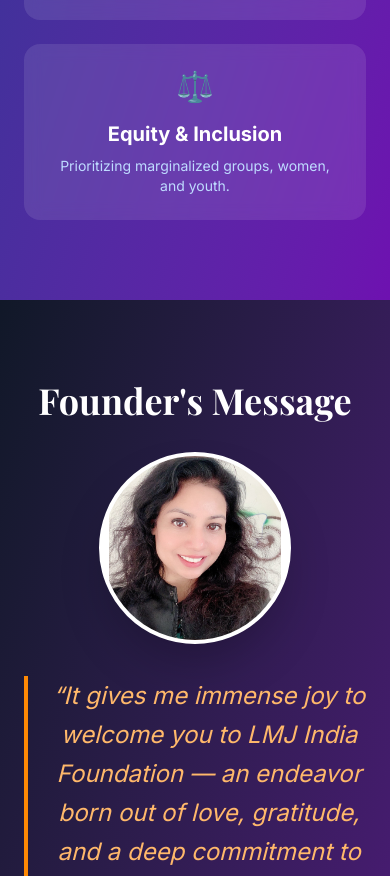
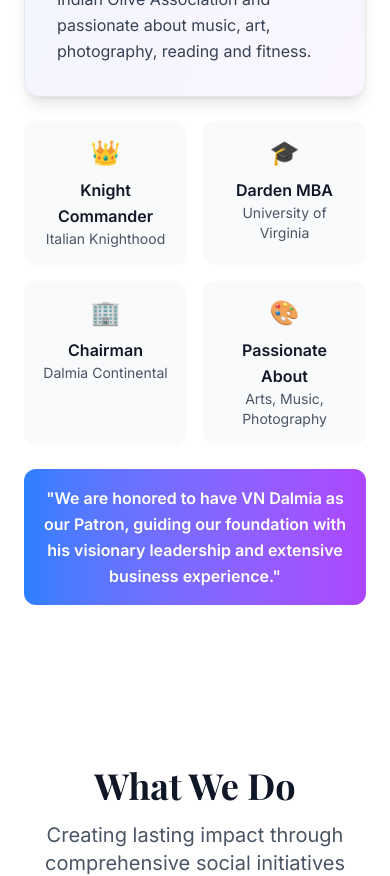
Before and after one commit to LMJFoundation/lmjfoundation, a Next.js app: page / in a window 390 px wide. Shown: the part 6795-7671 px from the top of the page. Built offline with nearby package versions, Linux system fonts and the light colour scheme; a web font is replaced by a local one.

Commit message:
Add founder and patron sections with detailed bios, update navigation, fix logo consistency

```diff
--- a/app/page.tsx
+++ b/app/page.tsx
@@ -146,6 +146,8 @@
             <div className="hidden md:flex items-center space-x-8">
               <button onClick={() => scrollToSection('about')} className="text-gray-700 hover:text-purple-600 transition">About</button>
               <button onClick={() => scrollToSection('programs')} className="text-gray-700 hover:text-purple-600 transition">Programs</button>
+              <button onClick={() => scrollToSection('founder')} className="text-gray-700 hover:text-purple-600 transition">Founder</button>
+              <button onClick={() => scrollToSection('patron')} className="text-gray-700 hover:text-purple-600 transition">Patron</button>
               <button onClick={() => scrollToSection('contact')} className="text-gray-700 hover:text-purple-600 transition">Impact</button>
               <button onClick={() => showModal('Donate', 'Your donation helps empower communities across India. Every contribution makes a difference.', 'donate')} className="bg-purple-600 text-white px-6 py-2 rounded-full hover:bg-purple-700 transition">Donate</button>
             </div>
@@ -222,10 +224,10 @@
                 communities.
               </p>
               <p>
-  Founded in honor of <strong>Lakshmishwar Jha</strong> and <strong>Manjula Jha</strong>- the founder's parents whose lives embodied
-  compassion and service-LMJ draws inspiration from their values to
-  guide every aspect of its work.
-</p>
+                Founded in honor of <strong>Lakshmishwar Jha</strong> and <strong>Manjula Jha</strong> - the founder's parents whose lives embodied
+                compassion and service-LMJ draws inspiration from their values to
+                guide every aspect of its work.
+              </p>
               <p>
                 We believe true social transformation begins with empowerment:
                 equipping individuals with the tools, resources, and knowledge to
@@ -307,6 +309,175 @@
               >
                 Explore Our Journey →
               </motion.button>
+            </motion.div>
+          </div>
+        </div>
+      </section>
+
+      <section id="founder" className="py-20 bg-gradient-to-br from-gray-900 to-purple-900 text-white">
+        <div className="max-w-6xl mx-auto px-6">
+          <div className="text-center mb-16 fade-in opacity-0 translate-y-8">
+            <h2 className="font-playfair text-4xl lg:text-5xl font-bold mb-4">Our Founder</h2>
+            <div className="w-24 h-1 bg-gradient-to-r from-orange-500 to-yellow-500 mx-auto"></div>
+          </div>
+
+          <div className="grid lg:grid-cols-2 gap-12 items-center">
+            <motion.div
+              initial={{ opacity: 0, x: -30 }}
+              whileInView={{ opacity: 1, x: 0 }}
+              className="fade-in opacity-0 translate-y-8"
+            >
+              <div className="flex justify-center mb-8">
+                <div className="w-64 h-64 bg-gradient-to-br from-purple-500 to-orange-500 rounded-full flex items-center justify-center overflow-hidden border-4 border-white shadow-2xl">
+                  <img
+                    src="/founder.jpg"
+                    alt="Vandana Jha - Founder"
+                    className="w-full h-full object-contain"
+                    onError={(e) => {
+                      e.currentTarget.style.display = 'none';
+                      e.currentTarget.parentElement!.innerHTML = '<span class="text-white text-4xl font-bold">VJ</span>';
+                    }}
+                  />
+                </div>
+              </div>
+
+              <h3 className="text-3xl font-bold mb-2 text-center">Vandana Jha</h3>
+              <p className="text-xl text-orange-300 text-center mb-8">Founder, LMJ India Foundation</p>
+            </motion.div>
+
+            <motion.div
+              initial={{ opacity: 0, x: 30 }}
+              whileInView={{ opacity: 1, x: 0 }}
+              transition={{ delay: 0.2 }}
+              className="fade-in opacity-0 translate-y-8"
+            >
+              <div className="space-y-6 text-lg leading-relaxed">
+                <p className="text-xl italic text-orange-300 border-l-4 border-orange-400 pl-6 py-2">
+                  "It gives me immense joy to welcome you to LMJ India Foundation — an endeavor born out of love, gratitude, and a deep commitment to uplift those who deserve equal opportunity and wellbeing."
+                </p>
+
+                <div className="bg-white/10 rounded-2xl p-6 backdrop-blur-sm">
+                  <p className="mb-4">
+                    <strong className="text-orange-300">A Fulbright scholar and lifelong torchbearer of learning,</strong>
+                  </p>
+                  <p className="mb-4">
+                    With 28 years devoted to education, leadership, and social impact,
+                    my work is guided by compassion, commitment to social transformation,
+                    protecting the vulnerable, and preserving nature and our shared cultural heritage.
+                  </p>
+                  <p>
+                    Rooted in the values my parents instilled — compassion, service, and belief in the dignity of every life — LMJ is dedicated to empowering, educating, and enabling communities across India.
+                  </p>
+                </div>
+
+                <div className="flex items-center space-x-4 bg-white/5 rounded-xl p-4">
+                  <div className="text-3xl">🎓</div>
+                  <div>
+                    <p className="font-semibold text-orange-300">Fulbright Scholar</p>
+                    <p className="text-sm text-gray-300">28 years in education & social impact</p>
+                  </div>
+                </div>
+
+                <div className="flex items-center space-x-4 bg-white/5 rounded-xl p-4">
+                  <div className="text-3xl">❤️</div>
+                  <div>
+                    <p className="font-semibold text-orange-300">Core Values</p>
+                    <p className="text-sm text-gray-300">Compassion, Social Transformation, Cultural Preservation</p>
+                  </div>
+                </div>
+              </div>
+            </motion.div>
+          </div>
+        </div>
+      </section>
+
+      <section id="patron" className="py-20 bg-white">
+        <div className="max-w-6xl mx-auto px-6">
+          <div className="text-center mb-16 fade-in opacity-0 translate-y-8">
+            <h2 className="font-playfair text-4xl lg:text-5xl font-bold text-gray-900 mb-4">Our Patron</h2>
+            <div className="w-24 h-1 bg-gradient-to-r from-blue-600 to-green-500 mx-auto"></div>
+            <p className="text-xl text-gray-600 max-w-3xl mx-auto mt-4">Guiding our mission with wisdom and experience</p>
+          </div>
+
+          <div className="grid lg:grid-cols-2 gap-12 items-center">
+            <motion.div
+              initial={{ opacity: 0, x: -30 }}
+              whileInView={{ opacity: 1, x: 0 }}
+              className="fade-in opacity-0 translate-y-8"
+            >
+              <div className="flex justify-center mb-8">
+                <div className="w-72 h-72 bg-gradient-to-br from-blue-500 to-green-500 rounded-full flex items-center justify-center overflow-hidden border-4 border-gray-100 shadow-2xl">
+                  <img
+                    src="/patron.jpg"
+                    alt="Vidyanidhi Dalmia - Patron"
+                    className="w-full h-full object-contain"
+                    onError={(e) => {
+                      e.currentTarget.style.display = 'none';
+                      e.currentTarget.parentElement!.innerHTML = '<span class="text-white text-4xl font-bold">VD</span>';
+                    }}
+                  />
+                </div>
+              </div>
+
+              <h3 className="text-3xl font-bold text-gray-900 mb-2 text-center">Vidyanidhi Dalmia</h3>
+              <p className="text-xl text-purple-600 text-center mb-4">(aka VN Dalmia)</p>
+              <p className="text-lg text-gray-600 text-center">Chairman, Dalmia Continental | Knight Commander</p>
+            </motion.div>
+
+            <motion.div
+              initial={{ opacity: 0, x: 30 }}
+              whileInView={{ opacity: 1, x: 0 }}
+              transition={{ delay: 0.2 }}
+              className="fade-in opacity-0 translate-y-8"
+            >
+              <div className="space-y-6 text-gray-700 leading-relaxed">
+                <div className="bg-gradient-to-br from-blue-50 to-purple-50 rounded-2xl p-8 border border-gray-200 shadow-lg">
+                  <p className="mb-4">
+                    <strong>Vidyanidhi Dalmia (aka VN Dalmia)</strong> is the Chairman of Dalmia Continental (DC) and formerly led other Dalmia companies in cement, biscuits, tourism, and more.
+                  </p>
+                  <p className="mb-4">
+                    At DC, he introduced olive oil to India and later divested its leading brands, Leonardo (to Cargill in 2014) and Hudson (to Bunge in 2018).
+                  </p>
+                  <p className="mb-4">
+                    He currently serves as an Independent Director and Advisor to several firms. A recipient of an Italian knighthood in the rank of Knight Commander, VN holds an MBA from the University of Virginia's Darden School of Business, where he also served on its Board of Trustees.
+                  </p>
+                  <p>
+                    He is the Founder President of the Indian Olive Association and passionate about music, art, photography, reading and fitness.
+                  </p>
+                </div>
+
+                <div className="grid grid-cols-2 gap-4">
+                  <div className="bg-gray-50 rounded-xl p-4 text-center">
+                    <div className="text-2xl mb-2">👑</div>
+                    <p className="font-semibold text-gray-900">Knight Commander</p>
+                    <p className="text-sm text-gray-600">Italian Knighthood</p>
+                  </div>
+
+                  <div className="bg-gray-50 rounded-xl p-4 text-center">
+                    <div className="text-2xl mb-2">🎓</div>
+                    <p className="font-semibold text-gray-900">Darden MBA</p>
+                    <p className="text-sm text-gray-600">University of Virginia</p>
+                  </div>
+
+                  <div className="bg-gray-50 rounded-xl p-4 text-center">
+                    <div className="text-2xl mb-2">🏢</div>
+                    <p className="font-semibold text-gray-900">Chairman</p>
+                    <p className="text-sm text-gray-600">Dalmia Continental</p>
+                  </div>
+
+                  <div className="bg-gray-50 rounded-xl p-4 text-center">
+                    <div className="text-2xl mb-2">🎨</div>
+                    <p className="font-semibold text-gray-900">Passionate About</p>
+                    <p className="text-sm text-gray-600">Arts, Music, Photography</p>
+                  </div>
+                </div>
+
+                <div className="bg-gradient-to-r from-blue-500 to-purple-500 text-white rounded-xl p-4">
+                  <p className="text-center font-semibold">
+                    "We are honored to have VN Dalmia as our Patron, guiding our foundation with his visionary leadership and extensive business experience."
+                  </p>
+                </div>
+              </div>
             </motion.div>
           </div>
         </div>
@@ -413,56 +584,7 @@
         </div>
       </section>
 
-      <section className="py-20 bg-gradient-to-br from-gray-900 to-purple-900 text-white">
-        <div className="max-w-4xl mx-auto px-6 text-center">
-          <motion.div
-            initial={{ opacity: 0, y: 30 }}
-            whileInView={{ opacity: 1, y: 0 }}
-            className="fade-in opacity-0 translate-y-8"
-          >
-            <h2 className="font-playfair text-4xl lg:text-5xl font-bold mb-8">Founder's Message</h2>
-
-            <div className="flex justify-center mb-8">
-              <div className="w-48 h-48 bg-white rounded-full flex items-center justify-center overflow-hidden border-4 border-white shadow-2xl">
-                  <img
-                  src="/founder.jpg"
-                  alt="Vandana Jha - Founder"
-                  className="w-full h-full object-contain"
-                  onError={(e) => {
-                    e.currentTarget.style.display = 'none';
-                    e.currentTarget.parentElement!.innerHTML = '<span class="text-white text-4xl font-bold">VJ</span>';
-                  }}
-                />
-              </div>
-            </div>
-
-            <blockquote className="text-2xl italic text-orange-300 leading-relaxed mb-8 border-l-4 border-orange-400 pl-6 mx-auto max-w-3xl">
-              &ldquo;It gives me immense joy to welcome you to LMJ India Foundation — an endeavor born out of love, gratitude, and a deep commitment to uplift those who deserve equal opportunity and wellbeing.&rdquo;
-            </blockquote>
-
-            <div className="space-y-4 text-lg text-gray-300 leading-relaxed mb-8 max-w-3xl mx-auto">
-              <p>
-                Rooted in the values my parents instilled — compassion, service, and belief in the dignity of every life — LMJ is dedicated to empowering, educating, and enabling communities across India.
-              </p>
-              <p>
-                I invite you to join hands with us — your belief and support will help shape a future where opportunity, health, and hope are realities for all.
-              </p>
-            </div>
-
-            <p className="text-xl font-semibold text-orange-300 mb-8">— Vandana Jha</p>
-
-            <motion.button
-              whileHover={{ scale: 1.05 }}
-              onClick={() => scrollToSection('contact')}
-              className="bg-orange-500 text-white font-semibold px-8 py-4 rounded-full hover:bg-orange-600 transition hover-lift"
-            >
-              Connect With Us
-            </motion.button>
-          </motion.div>
-        </div>
-      </section>
-
-      <section id="contact" className="py-20 bg-gradient-to-br from-green-600 to-green-700 text-white">
+      <section className="py-20 bg-gradient-to-br from-green-600 to-green-700 text-white">
         <div className="max-w-4xl mx-auto px-6 text-center">
           <motion.div
             initial={{ opacity: 0, y: 30 }}
@@ -506,7 +628,7 @@
         </div>
       </section>
 
-      <section className="py-20 bg-white">
+      <section id="contact" className="py-20 bg-white">
         <div className="max-w-6xl mx-auto px-6">
           <div className="grid lg:grid-cols-2 gap-12">
             <div className="fade-in opacity-0 translate-y-8">
@@ -579,14 +701,14 @@
       <footer className="bg-gray-900 text-white py-16">
         <div className="max-w-6xl mx-auto px-6 text-center">
           <div className="flex items-center justify-center mb-8 fade-in opacity-0 translate-y-8">
-            <div className="w-18 h-18 rounded-lg flex items-center justify-center mr-4 animate-float overflow-hidden">
+            <div className="w-16 h-16 rounded-lg flex items-center justify-center mr-4 animate-float overflow-hidden">
               <img
                 src="/logo.png"
                 alt="LMJ India Foundation Logo"
                 className="w-full h-full object-contain"
                 onError={(e) => {
                   e.currentTarget.style.display = 'none';
-                  e.currentTarget.parentElement!.innerHTML = '<span class="text-white font-bold text-lg">LMJ</span>';
+                  e.currentTarget.parentElement!.innerHTML = '<span class="text-white font-bold text-sm">LMJ</span>';
                 }}
               />
             </div>
@@ -597,8 +719,16 @@
             Together, We Can Shape a Sustainable Future. Every contribution helps transform lives and preserve our shared heritage.
           </p>
 
+          <div className="flex flex-wrap justify-center gap-8 mb-8 fade-in opacity-0 translate-y-8">
+            <button onClick={() => scrollToSection('about')} className="text-gray-400 hover:text-white transition">About</button>
+            <button onClick={() => scrollToSection('founder')} className="text-gray-400 hover:text-white transition">Founder</button>
+            <button onClick={() => scrollToSection('patron')} className="text-gray-400 hover:text-white transition">Patron</button>
+            <button onClick={() => scrollToSection('programs')} className="text-gray-400 hover:text-white transition">Programs</button>
+            <button onClick={() => scrollToSection('contact')} className="text-gray-400 hover:text-white transition">Contact</button>
+          </div>
+
           <div className="border-t border-gray-800 pt-8 fade-in opacity-0 translate-y-8">
-            <p className="text-gray-500">&copy; LMJ India Foundation. All rights reserved. | Empowering Communities Across India</p>
+            <p className="text-gray-500">&copy; {new Date().getFullYear()} LMJ India Foundation. All rights reserved. | Empowering Communities Across India</p>
           </div>
         </div>
       </footer>
@@ -733,7 +863,7 @@
       <style jsx global>{`
         @import url('https://fonts.googleapis.com/css2?family=Playfair+Display:wght@400;700&family=Inter:wght@300;400;600&display=swap');
 
-                .font-playfair { font-family: 'Playfair Display', serif; }
+        .font-playfair { font-family: 'Playfair Display', serif; }
         .font-inter { font-family: 'Inter', sans-serif; }
 
         .hover-lift { transition: all 0.3s ease; }
```
Also changed, not shown: public/patron.jpg (added).
